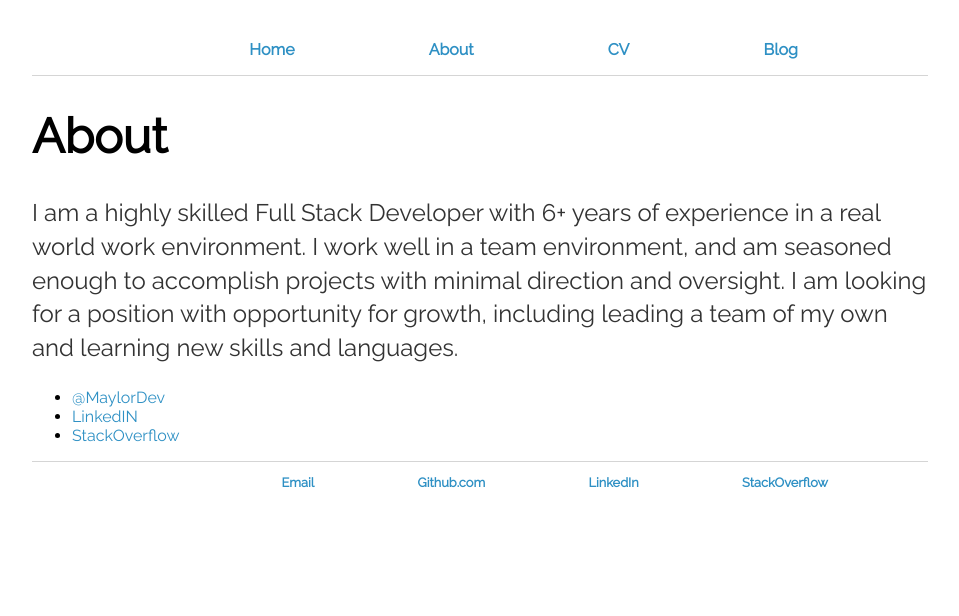
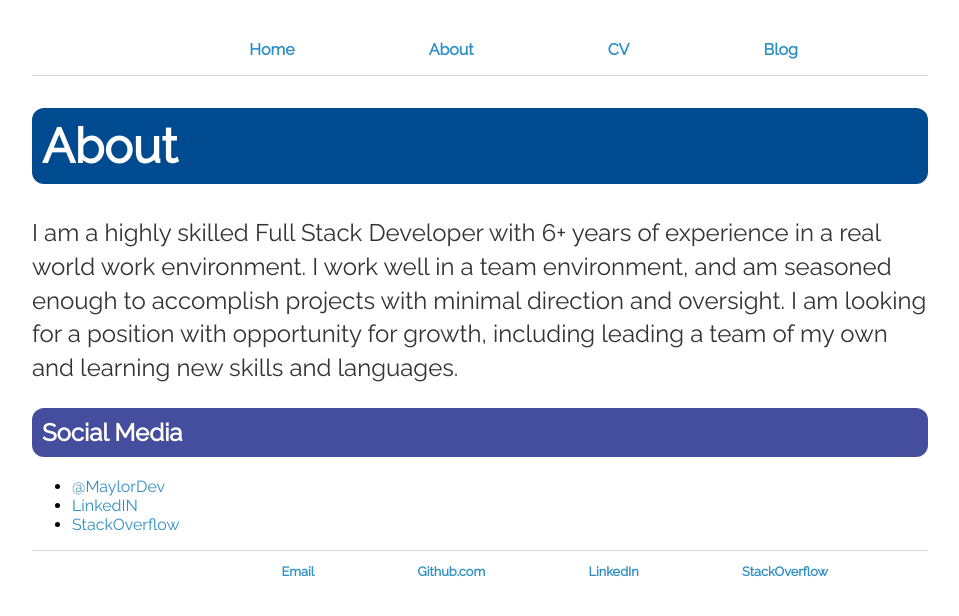
Before and after one commit to maylortaylor/maylortaylor.github.io, a Jekyll site: the page built from about/index.html, in a window 1280 px wide. Shown: the top 616 px of the page, without its empty margins (160-1119 px from the left). Built offline with Jekyll 4.4.1, drawn with Linux system fonts in a browser that asks for light colours.

Commit message:
adding more color

```diff
--- a/about/index.html
+++ b/about/index.html
@@ -13,9 +13,10 @@ title: About Maylor Taylor
 		including leading a team of my
 		own and learning new skills and languages.</p>
 
-	<ul class="contacts">
+	<h2>Social Media</h2>
+	<ul>
 		<li><a target="_blank" href="https://twitter.com/maylordev">@MaylorDev</a></li>
 		<li><a target="_blank" href="https://www.linkedin.com/in/matthew-taylor-8675309/">LinkedIN</a></li>
 		<li><a target="_blank" href="https://stackoverflow.com/users/1848526/maylortaylor">StackOverflow</a></li>
-		</ul>
+	</ul>
 </div>
--- a/css/main.css
+++ b/css/main.css
@@ -17,15 +17,13 @@ nav ul li {
     display: inline;
     margin-right: 130px;
 }
+footer {
+    border-top: 1px solid #d5d5d5;
+    font-size: .8em;
+}
 footer ul li {
     display: inline;
     margin-right: 100px;
-}
-h2 {
-    background-color: #454E9E;
-    color: #fff;
-    padding: 10px;
-    border-radius: 12px;
 }
 a {
     text-decoration: none;
@@ -36,17 +34,22 @@ a:hover {
 }
 h1 {
     font-size: 3em;
+    background-color: #004A8F;
+    color: #fff;
+    border-radius: 12px;
+    padding: 10px;
+}
+h2 {
+    background-color: #454E9E;
+    color: #fff;
+    padding: 10px;
+    border-radius: 12px;
 }
 p {
     font-size: 1.5em;
     line-height: 1.4em;
     color: #333;
 }
-footer {
-    border-top: 1px solid #d5d5d5;
-    font-size: .8em;
-}
-
 ul.posts {
     margin: 20px auto 40px;
     font-size: 1.5em;
```
